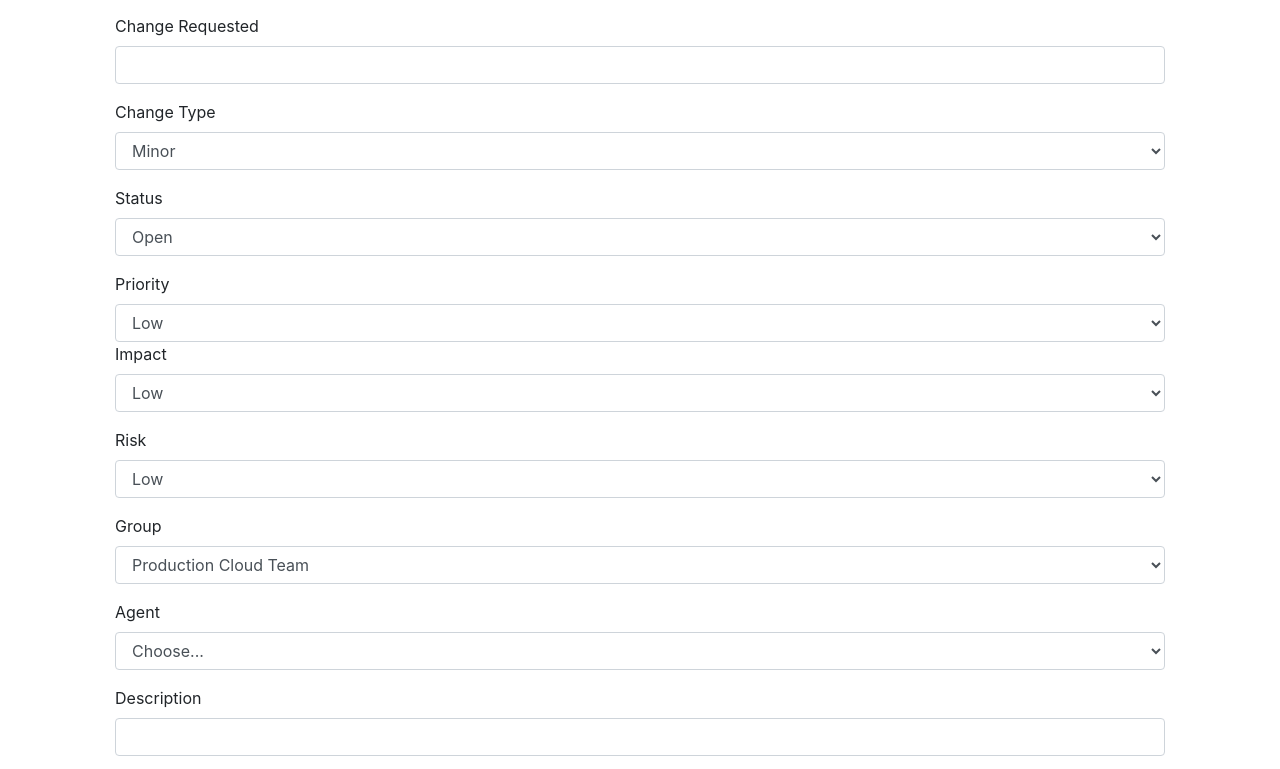
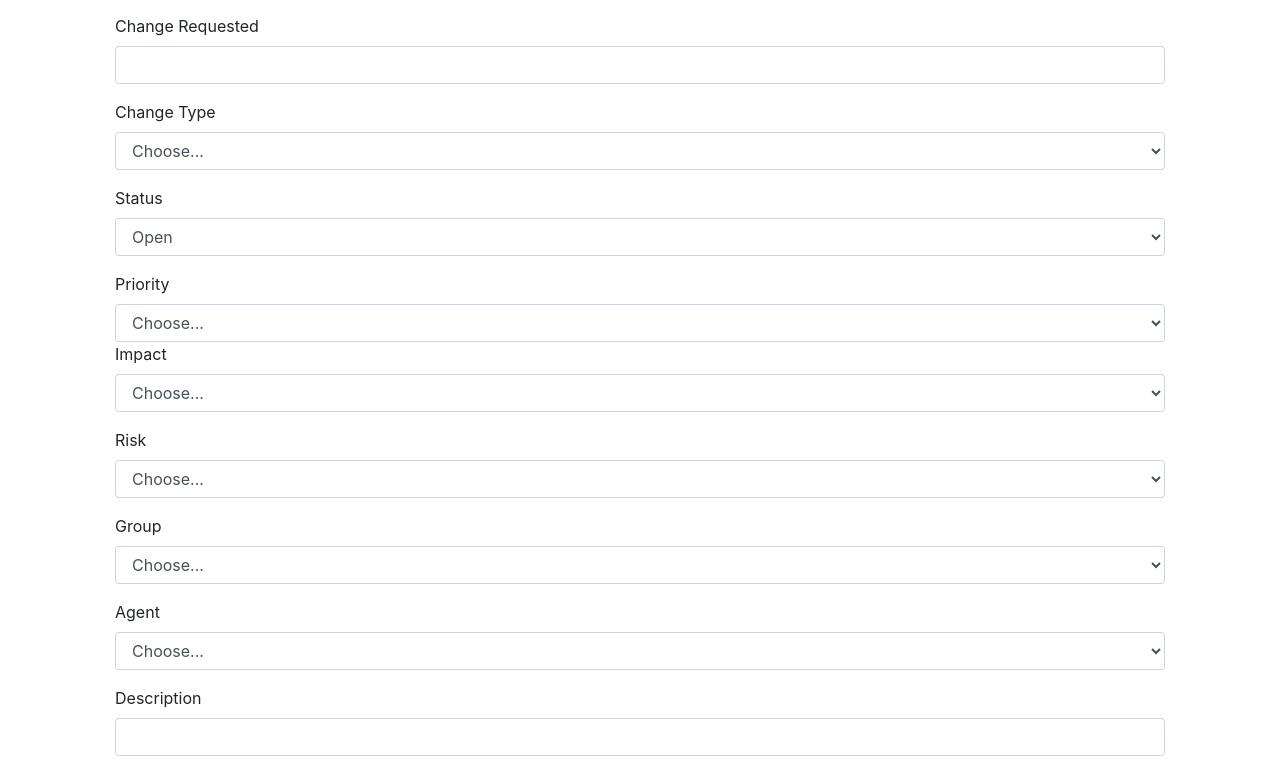
Before and after one commit to Olinda73/changedata, a plain HTML site: page newrequest.html in a window 1280 px wide. Shown: the part 386-1155 px from the top of the page. Drawn offline with nearby package versions, Linux system fonts and the light colour scheme; no server answers.

Commit message:
new options for drop downs

```diff
--- a/newrequest.html
+++ b/newrequest.html
@@ -137,7 +137,8 @@
                             <div class="form-group">
                                 <label for="change-type">Change Type</label>
                                 <select id="change-type" class="form-control">
-                                    <option selected>Minor</option>
+                                    <option selected>Choose...</option>
+                                    <option>Minor</option>
                                     <option>Standard</option>
                                     <option>Major</option>
                                     <option>Emergency</option>
@@ -152,7 +153,8 @@
                             <div class="form-group">
                                 <label for="priority">Priority</label>
                                 <select id="priority" class="form-control">
-                                    <option selected>Low</option>
+                                    <option selected>Choose...</option>
+                                    <option>Low</option>
                                     <option>Medium</option>
                                     <option>High</option>
                                     <option>Urgent</option>
@@ -160,7 +162,8 @@
                                 <div class="form-group">
                                     <label for="impact">Impact</label>
                                     <select id="impact" class="form-control">
-                                        <option selected>Low</option>
+                                        <option selected>Choose...</option>
+                                        <option>Low</option>
                                         <option>Medium</option>
                                         <option>High</option>
                                     </select>
@@ -169,7 +172,8 @@
                             <div class="form-group">
                                 <label for="risk">Risk</label>
                                 <select id="risk" class="form-control">
-                                    <option selected>Low</option>
+                                    <option selected>Choose...</option>
+                                    <option>Low</option>
                                     <option>Medium</option>
                                     <option>High</option>
                                     <option>Very High</option>
@@ -179,7 +183,8 @@
                             <div class="form-group">
                                 <label for="group">Group</label>
                                 <select id="group" class="form-control">
-                                    <option selected>Production Cloud Team</option>
+                                    <option selected>Choose...</option>
+                                    <option>Production Cloud Team</option>
                                     <option>Hardware </option>
                                     <option>Software </option>
                                     <option>Helpdesk Monitoring Team</option>
```
